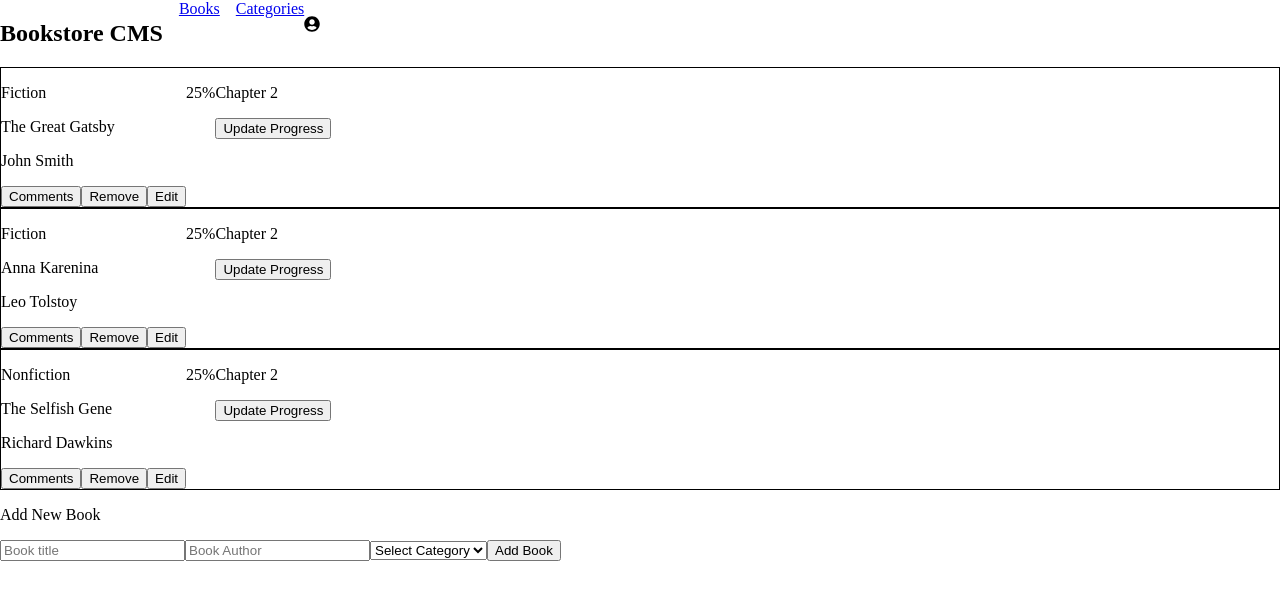
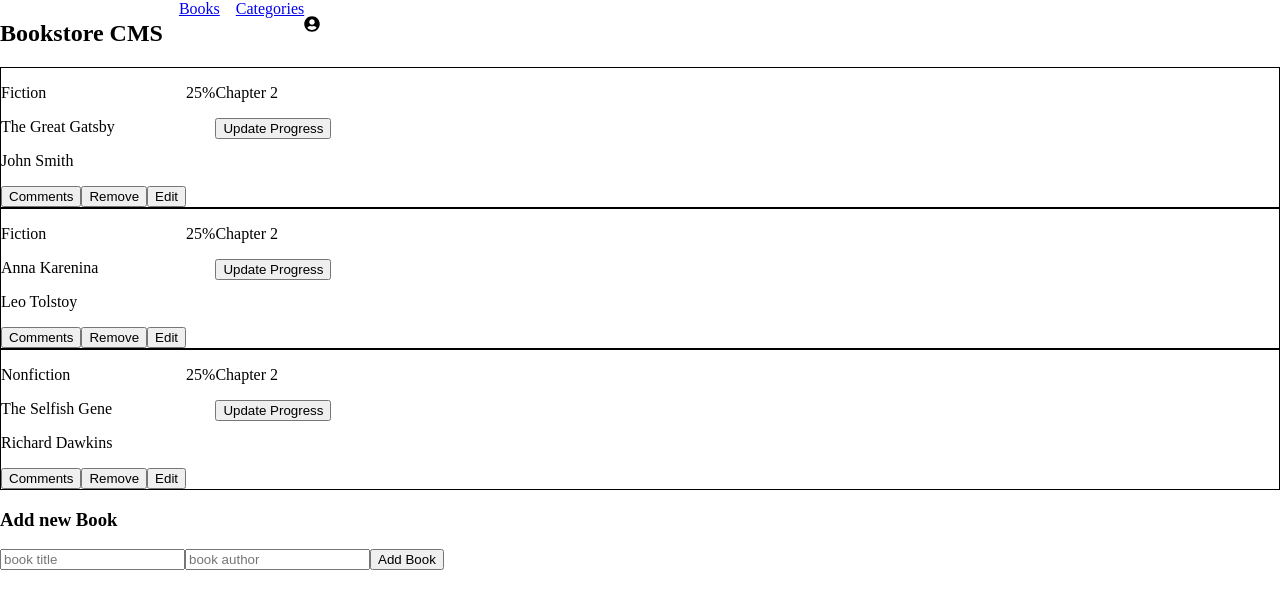
Before and after one commit to smunoz1988/bookstore-react, a React (Create React App) app: page /Books in a window 1280 px wide. Shown: the top 608 px of the page. Built offline with nearby package versions, Linux system fonts and the light colour scheme.

Commit message:
add functionality to add new book on form

```diff
--- a/src/components/NewBookForm.js
+++ b/src/components/NewBookForm.js
@@ -1,17 +1,69 @@
-const NewBook = () => (
-  <>
-    <p>Add New Book</p>
-    <form>
-      <input type="text" placeholder="Book title" />
-      <input type="text" placeholder="Book Author" />
-      <select id="cars">
-        <option value="" hidden>Select Category</option>
-        <option value="author-1">Author 1</option>
-        <option value="author-2">Author 2</option>
-      </select>
-      <button type="button">Add Book</button>
-    </form>
-  </>
-);
+import { useDispatch } from 'react-redux';
+import { useState } from 'react';
+import { addBook } from '../redux/books/booksSlice';
+
+const NewBook = () => {
+  const dispatch = useDispatch();
+  const [formSubmitted, setformSubmitted] = useState(false);
+  const [formValues, setformValues] = useState({
+    item_id: '1',
+    title: '',
+    author: '',
+  });
+
+  const onInputChange = ({ target }) => {
+    setformValues({
+      ...formValues,
+      [target.name]: target.value,
+    });
+  };
+
+  const onSubmit = (event) => {
+    event.preventDefault();
+    setformSubmitted(true);
+
+    if (formValues.title.trim().length <= 0 || formValues.author.trim().length <= 0) {
+      setformSubmitted(false);
+      return;
+    }
+
+    dispatch(addBook(formValues));
+
+    setformSubmitted(false);
+  };
+
+  return (
+    <>
+      <div className="form-container">
+        <h3>Add new Book</h3>
+        <form className="form" onSubmit={onSubmit}>
+          <input type="text" placeholder="book title" value={formValues.title} name="title" onChange={onInputChange} />
+          <input type="text" placeholder="book author" value={formValues.author} name="author" onChange={onInputChange} />
+          <button className="btn-submit" type="submit">
+            Add Book
+          </button>
+        </form>
+      </div>
+    </>
+  );
+};
 
 export default NewBook;
+
+// const NewBook = () => (
+//   <>
+//     <p>Add New Book</p>
+//     <form>
+//       <input type="text" placeholder="Book title" />
+//       <input type="text" placeholder="Book Author" />
+//       <select id="cars">
+//         <option value="" hidden>Select Category</option>
+//         <option value="author-1">Category 1</option>
+//         <option value="author-2">category 2</option>
+//       </select>
+//       <button type="button">Add Book</button>
+//     </form>
+//   </>
+// );
+
+// export default NewBook;
--- a/src/redux/books/booksSlice.js
+++ b/src/redux/books/booksSlice.js
@@ -10,7 +10,8 @@ export const bookSlice = createSlice({
   initialState,
   reducers: {
     addBook: (state, action) => {
-      state.push(action.payload);
+      state.bookList.push(action.payload);
+      console.log(bookItems);
     },
     removeBook: (state, action) => {
       const itemId = action.payload;
```
